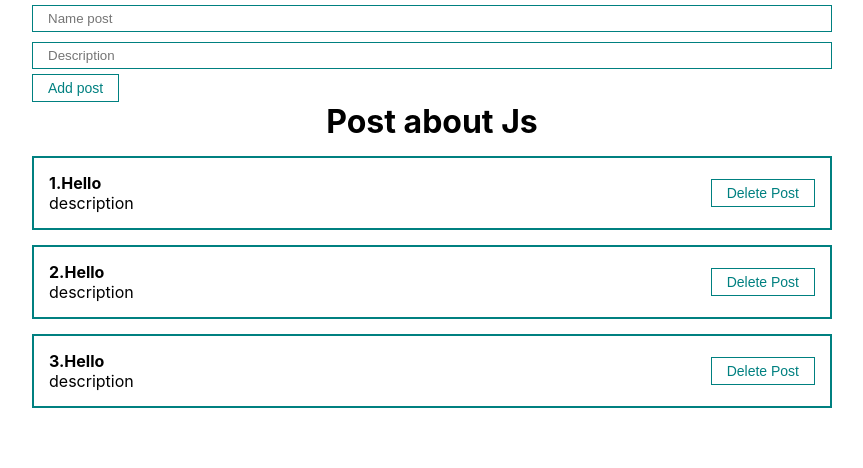
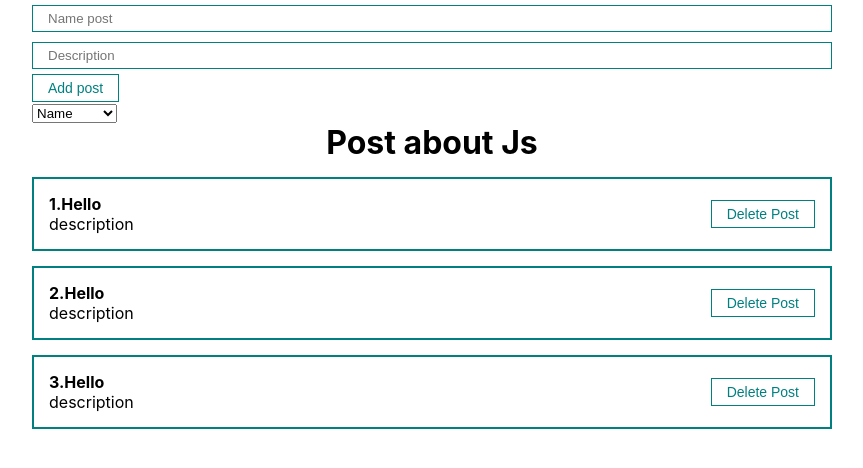
Before and after one commit to VladimirRM/Ul-course-React, a React (Create React App) app: page / in a window 1280 px wide. Shown: the top 468 px of the page, without its empty margins (208-1071 px from the left). Built offline with nearby package versions, Linux system fonts and the light colour scheme.

Commit message:
Added select

```diff
--- a/src/App.js
+++ b/src/App.js
@@ -25,6 +25,13 @@ const removePost = (post)=>{
 return (
     <div className="App">
      <PostForm create={createPost}/>
+     <div>
+      <select>
+        <option value="value1">Name</option>
+        <option value="value2">Discription</option>
+        <option value=""></option>
+      </select>
+     </div>
      {posts.length !== 0
       ?  <PostList posts={posts}title='Post about Js'remove={removePost}/>
       :<h1 style={{textAlign: 'center'}}>Posts not found!</h1>
```
